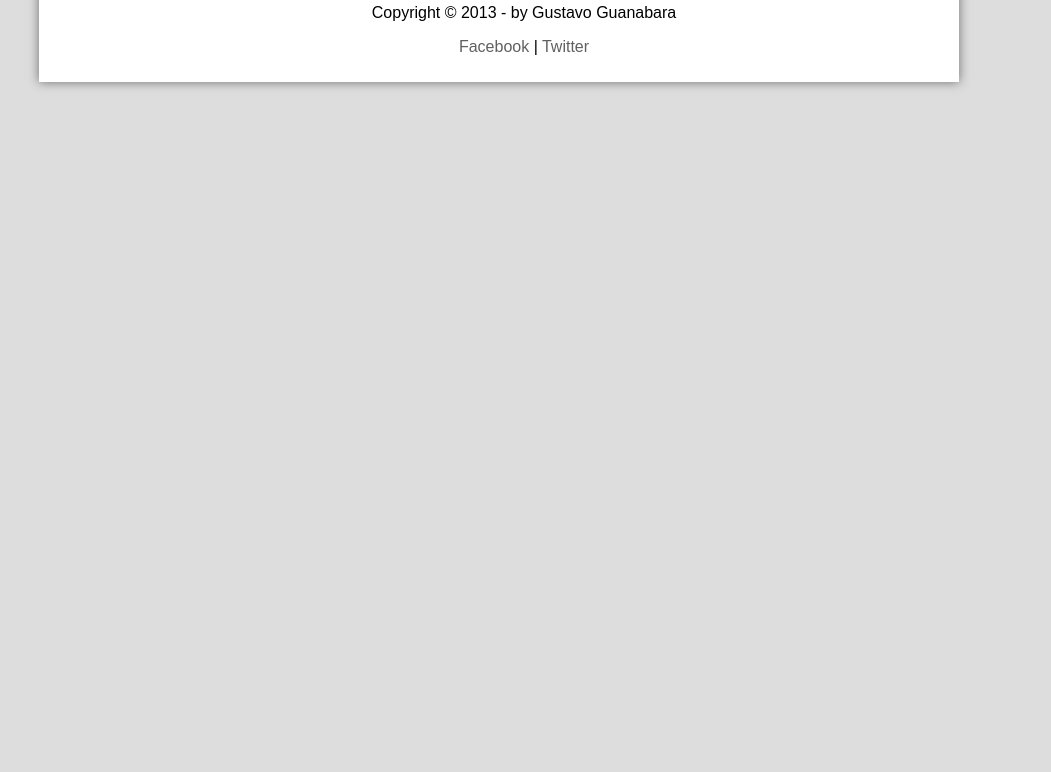
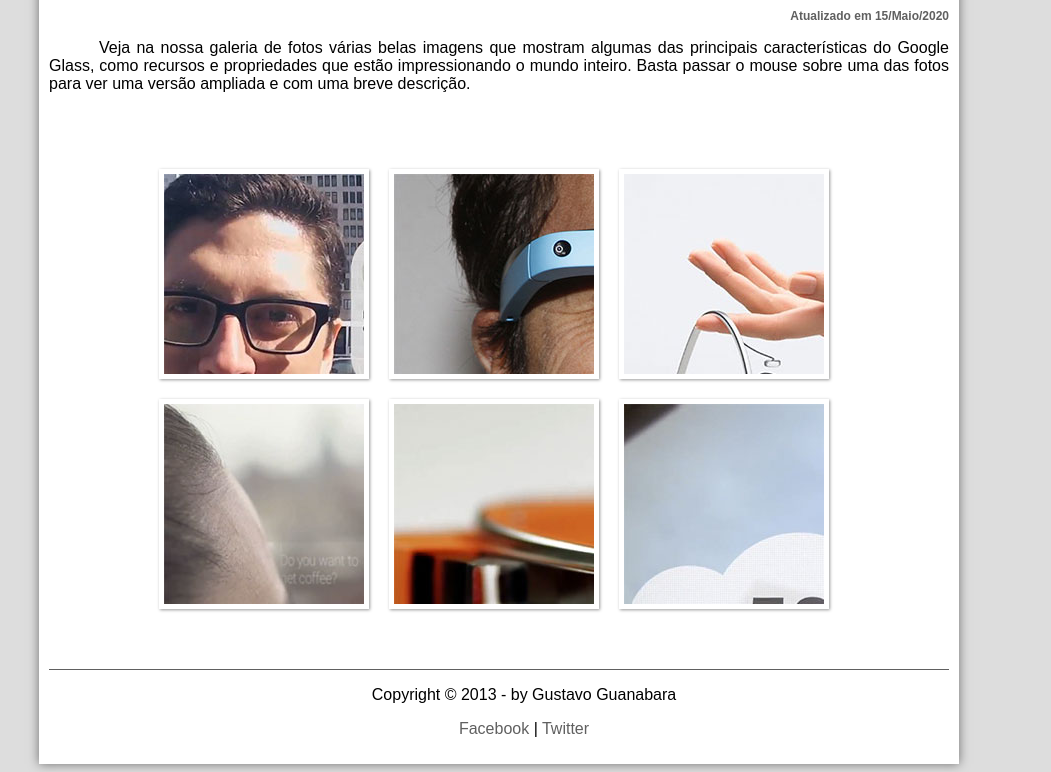
Before and after one commit to rlimax/googleglass, a plain HTML site: page fotos.html in a window 1280 px wide. Shown: the part 279-1051 px from the top of the page, without its empty margins (141-1192 px from the left). Before the commit the page ends 800 px from the top, so only its background shows below. Drawn offline with Linux system fonts and the light colour scheme.

Commit message:
Commit - Projeto parte 7: Aulas 27 a 29 - Iframe | Mapas de imagens | Álbum de fotos parte 01.

```diff
--- a/css/fotos.css
+++ b/css/fotos.css
@@ -0,0 +1,42 @@
+@charset "utf-8";
+
+ul#album-fotos{
+	width: 700px;
+	margin:0 auto;
+	padding: 50px;
+	overflow: hidden;
+	list-style: none;
+}
+
+ul#album-fotos li{
+	float: left;
+	width: 200px;
+	height: 200px;
+	margin:10px;
+	border: 5px solid white;
+	background-color: white;
+	box-shadow: 1px 1px 3px rgba(0,0,0,.4);
+}
+
+ul#album-fotos li#foto-01{
+	background: url('../imagens/galeria-01.jpg') no-repeat;
+}
+ul#album-fotos li#foto-02{
+	background: url('../imagens/galeria-02.jpg') no-repeat;
+}
+ul#album-fotos li#foto-03{
+	background: url('../imagens/galeria-03.jpg') no-repeat;
+}
+ul#album-fotos li#foto-04{
+	background: url('../imagens/galeria-04.jpg') no-repeat;
+}
+ul#album-fotos li#foto-05{
+	background: url('../imagens/galeria-05.jpg') no-repeat;
+}
+ul#album-fotos li#foto-06{
+	background: url('../imagens/galeria-06.jpg') no-repeat;
+}
+
+ul#album-fotos li span{
+	opacity: 0;
+}
--- a/fotos.html
+++ b/fotos.html
@@ -4,6 +4,7 @@
 	<title>Tudo sobre Google Glass</title>
 	<meta charset="utf-8" />
 	<link rel="stylesheet" href="css/estilo.css" />
+	<link rel="stylesheet" href="css/fotos.css" />
 </head>
 	<script src="javascript/funcoes.js"></script>
 <body>
@@ -13,7 +14,7 @@
 				<h1>Google Glass</h1>
 				<h2>A revolução do Google está chegando</h2>
 			</hgroup>
-			<img id="icone" src="imagens/glass-oculos-preto-peq.png" />
+			<img id="icone" src="imagens/fotos.png" />
 
 			<nav id="menu">
 				<h1>Menu Principal</h1>
@@ -26,19 +27,40 @@
 				</ul>
 			</nav>
 		</header>
-		Glass > Fotos
-		Galeria de Imagens do Google Glass
-		por Gustavo Guanabara
-		Atualizado em 01/Maio/2013
+		<section id="corpo-full">
+			<article id="noticia_principal">
+				<header id="cabecalho_artigo">
+					<hgroup>
+						<h3>Glass > Fotos</h3>
+						<h1>Galeria de imagens do Google Glass</h1>
+						<h2>por Gustavo Guanabara</h2>
+						<h3 class="direita">Atualizado em 15/Maio/2020</h3>
+					</hgroup>
+				</header>
+				<p>Veja na nossa galeria de fotos várias belas imagens que mostram algumas das principais características do Google Glass, como recursos e propriedades que estão impressionando o mundo inteiro. Basta passar o mouse sobre uma das fotos para ver uma versão ampliada e com uma breve descrição.</p>
 
-		Veja na nossa galeria de fotos várias belas imagens que mostram algumas das principais características do Google Glass, como recursos e propriedades que estão impressionando o mundo inteiro. Basta passar o mouse sobre uma das fotos para ver uma versão ampliada e com uma breve descrição.
-
-		- Agenda e lembretes
-		- Sergey Brin usando o Glass
-		- Leve e compacto
-		- Sensação de uma tela de 50"
-		- Vários tipos de lente
-		- Informações importantes
+				<ul id="album-fotos">
+					<li id="foto-01">
+						<span>Agenda e lembretes</span>
+					</li>
+					<li id="foto-02">
+						<span>Sergey Brin usando o Glass</span>
+					</li>
+					<li id="foto-03">
+						<span>Leve e compacto</span>
+					</li>
+					<li id="foto-04">
+						<span>Sensação de uma tela de 50"</span>
+					</li>
+					<li id="foto-05">
+						<span>Vários tipos de lente</span>
+					</li>
+					<li id="foto-06">
+						<span>Informações importantes</span>
+					</li>
+				</ul>
+			</article>
+		</section>
 		<footer id="rodape">
 			<p>Copyright &copy; 2013 - by Gustavo Guanabara</p>
 			<p>
```
Also changed, not shown: css/specs.css (+13 -0 lines), specs.html (+25 -6 lines).
